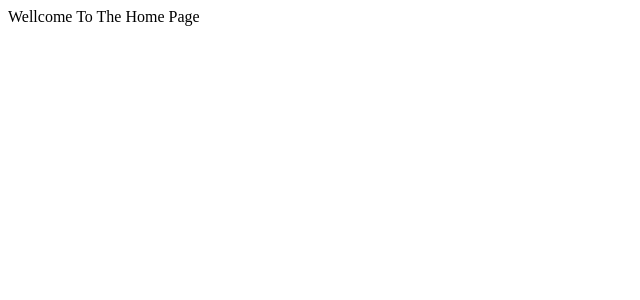
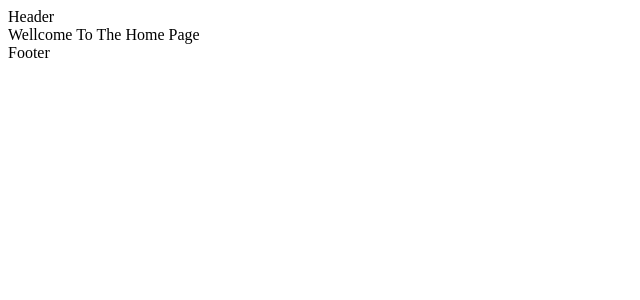
Before and after one commit to Arijit-mondal099/learning-next.js, a Next.js app: page / in a window 1280 px wide. Shown: the top 300 px of the page, without its empty margins (0-640 px from the left). Built offline with nearby package versions, Linux system fonts and the light colour scheme.

Commit message:
learning root layout & nested layout

```diff
--- a/src/app/layout.tsx
+++ b/src/app/layout.tsx
@@ -1,3 +1,8 @@
+/**
+ * Root layout isn't optional
+ * In nextjs root layout have to present
+ */
+
 export const metadata = {
   title: "Next.js",
   description: "Learning next.js",
@@ -10,7 +15,11 @@ export default function RootLayout({
 }) {
   return (
     <html lang="en">
-      <body>{children}</body>
+      <body>
+        <header>Header</header>
+        <main>{children}</main>
+        <footer>Footer</footer>
+      </body>
     </html>
   );
 }
```
Also changed, not shown: src/app/docs/[[...slug]]/layout.tsx (added, +19 -0 lines).
